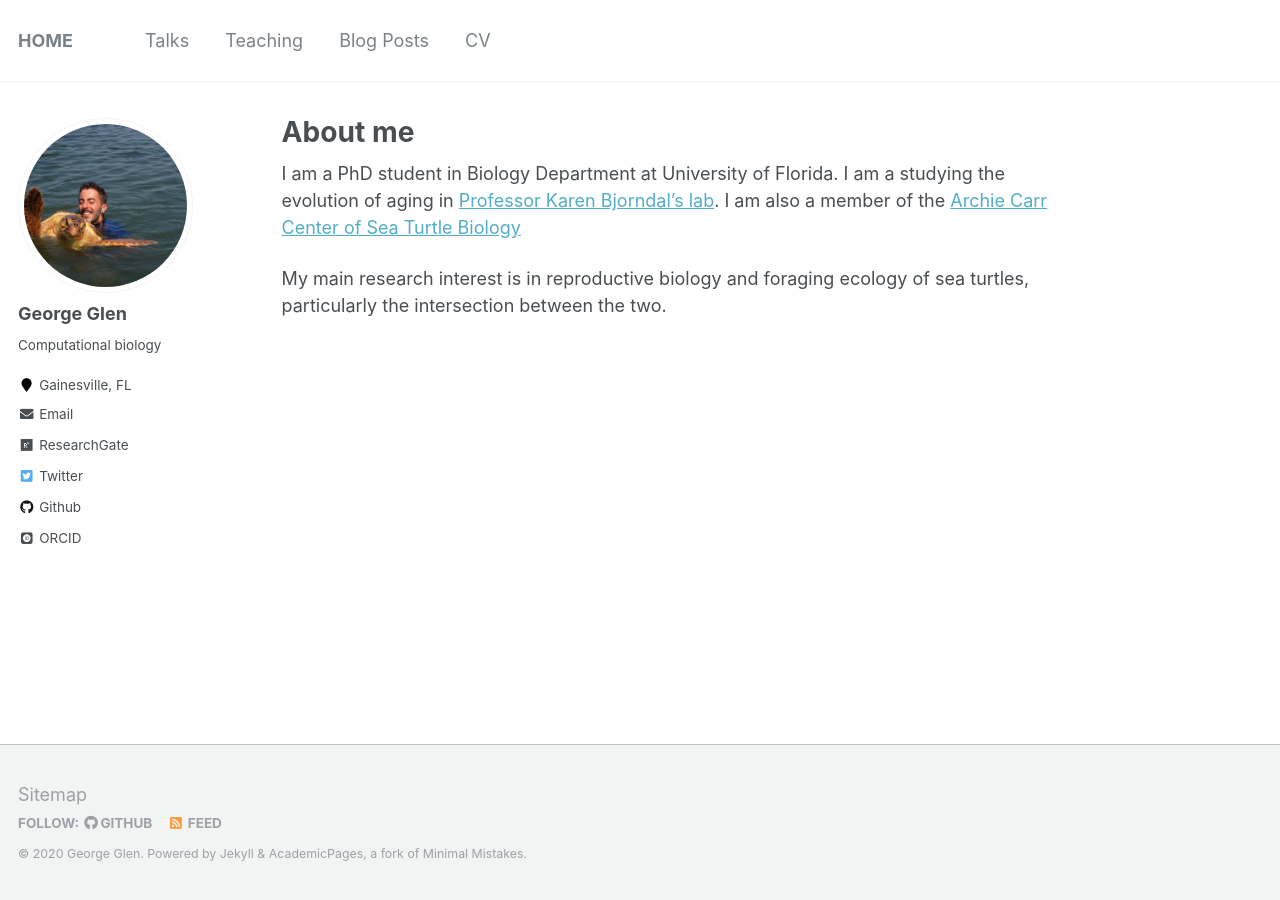
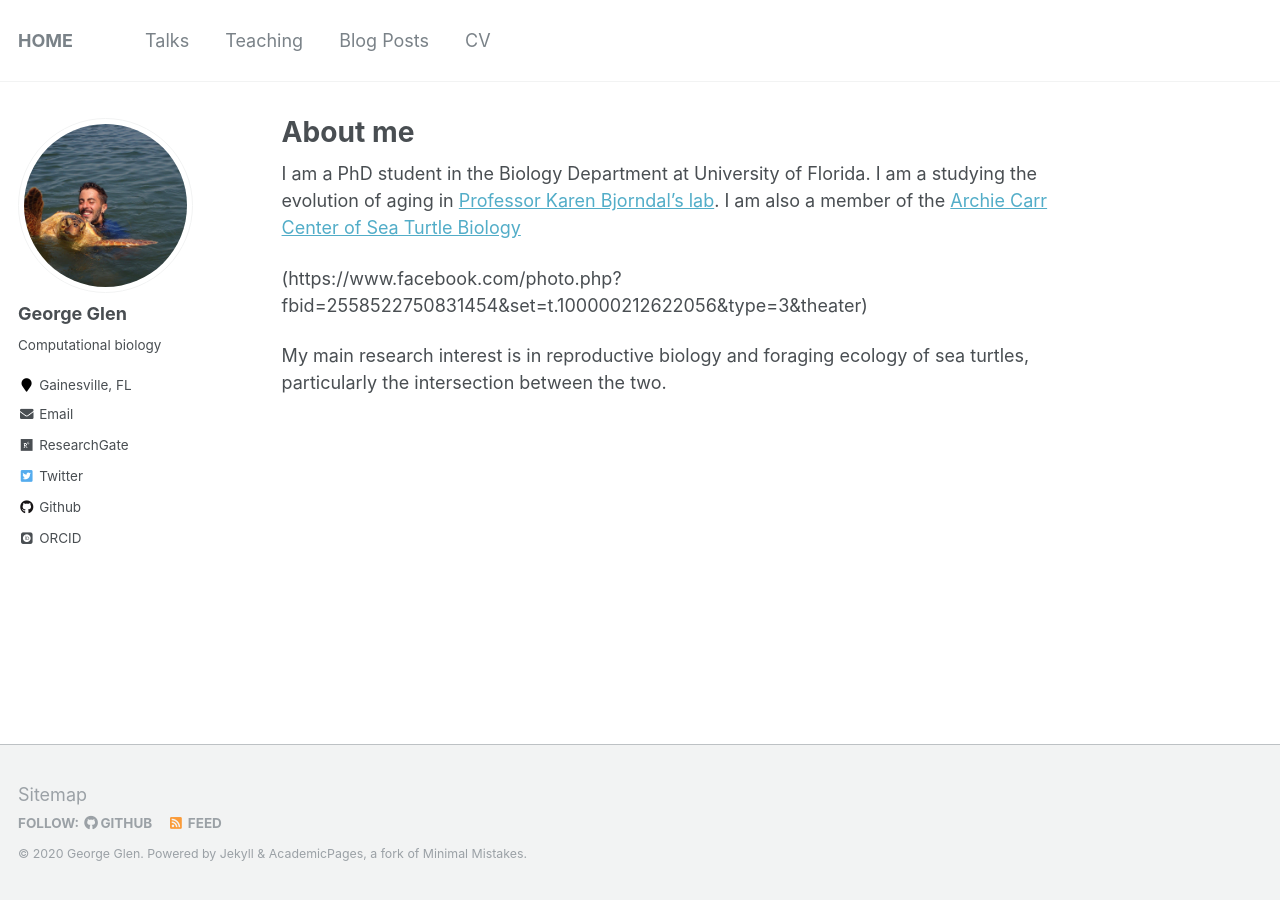
Before and after one commit to constantin-george/constantin-george.github.io, a Jekyll site: the page built from _pages/about.md, in a window 1280 px wide. Built offline with Jekyll 4.4.1, drawn with Linux system fonts in a browser that asks for light colours; some web fonts are replaced.

Commit message:
Update about.md

```diff
--- a/_pages/about.md
+++ b/_pages/about.md
@@ -9,6 +9,8 @@
 ---
 
 
-I am a PhD student in Biology Department at University of Florida. I am a studying the evolution of aging in [Professor Karen Bjorndal's lab](https://biology.ufl.edu/bjorndal/). I am also a member of the [Archie Carr Center of Sea Turtle Biology](https://accstr.ufl.edu/)
+I am a PhD student in the Biology Department at University of Florida. I am a studying the evolution of aging in [Professor Karen Bjorndal's lab](https://biology.ufl.edu/bjorndal/). I am also a member of the [Archie Carr Center of Sea Turtle Biology](https://accstr.ufl.edu/)
+
+(https://www.facebook.com/photo.php?fbid=2558522750831454&set=t.100000212622056&type=3&theater)
 
 My main research interest is in reproductive biology and foraging ecology of sea turtles, particularly the intersection between the two.
```
